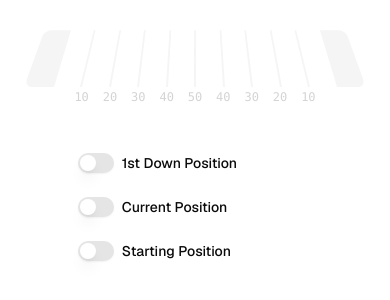
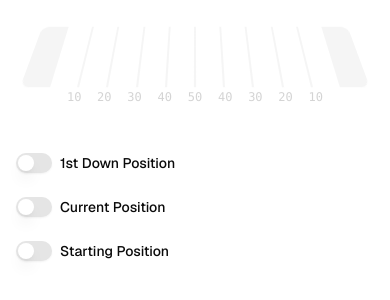
Before and after one commit to linkai101/football, a Next.js app: page / in a window 390 px wide. Shown: the part 280-580 px from the top of the page. Built offline with nearby package versions, Linux system fonts and the light colour scheme.

Commit message:
fix field alignment

```diff
--- a/app/page.tsx
+++ b/app/page.tsx
@@ -20,7 +20,7 @@ export default function Home() {
           currentPosition={currentPosition}
         />
 
-        <div className="mt-12 px-[calc(2rem+100%/12)]">
+        <div className="mt-12 sm:px-[calc(2rem+100%/12)]">
           {/* First down position */}
           <div className="flex justify-between gap-8">
             <div className="flex items-center space-x-2">
--- a/components/football-field.tsx
+++ b/components/football-field.tsx
@@ -14,15 +14,15 @@ export function FootballField({
   startingPosition,
   currentPosition,
 }: FootballFieldProps) {
-  const hPadding = 0.5; // horizontal padding, in rem
+  const hPadding = 1; // horizontal padding, in rem
 
   return (
     <div
-      className={cn("relative overflow-hidden", className)}
+      className={cn("overflow-hidden", className)}
       style={{ paddingLeft: `${hPadding}rem`, paddingRight: `${hPadding}rem` }}
     >
       <div
-      className="h-16"
+        className="h-16 relative"
         style={{ perspective: "10rem" }} // 3d perspective effect
       >
         <Field
@@ -33,24 +33,14 @@ export function FootballField({
         <ProgressLine
           startingPosition={startingPosition}
           currentPosition={currentPosition}
-          className="absolute inset-y-0"
-          style={{
-            left: `calc(${hPadding}rem + (100% - ${hPadding*2}rem) / 12)`,
-            width: `calc((100% - ${hPadding*2}rem) * 10 / 12)`
-          }}
+          className="absolute inset-y-0 left-[calc(100%/12)] w-[calc(100%*10/12)]"
         />
       </div>
 
-      <div className="mt-0.5 mx-[calc(100%/12+0.5rem)] flex justify-evenly text-xs text-neutral-300 font-mono relative">
-        <span>10</span>
-        <span>20</span>
-        <span>30</span>
-        <span>40</span>
-        <span>50</span>
-        <span>40</span>
-        <span>30</span>
-        <span>20</span>
-        <span>10</span>
+      <div className="mt-0.5 mx-[calc(100%/12-0.5rem)] flex justify-evenly text-xs text-neutral-300 font-mono relative">
+        {[10,20,30,40,50,40,30,20,10].map((n, i) => (
+          <span key={i}>{n}</span>
+        ))}
       </div>
     </div>
   );
@@ -65,7 +55,7 @@ interface FieldProps {
 function Field({ firstDownLine, className, style }: FieldProps) {
   return (
     <div
-      className={cn("flex origin-bottom", className)}
+      className={cn("flex", className)}
       style={{ transform: "rotate3d(1,0,0,20deg)", ...style }} // 3d rotation effect
     >
       <div className="w-1/12 bg-neutral-100 rounded-l-lg"></div>
```
